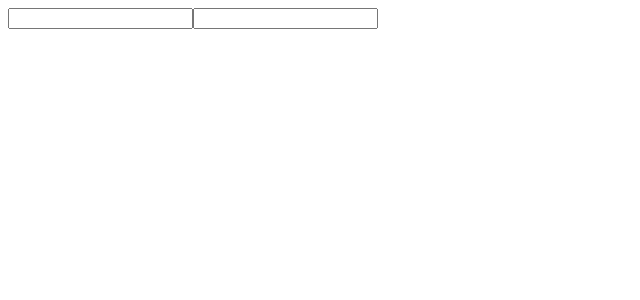
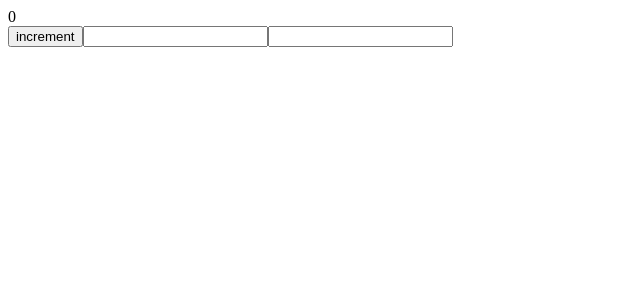
Before and after one commit to BDventures/BDventures, a React app in the folder client/: page / in a window 1280 px wide. Shown: the top 300 px of the page, without its empty margins (0-640 px from the left). Built offline with nearby package versions, Linux system fonts and the light colour scheme; the HTML template or start-up script is replaced by a standard one.

Commit message:
[edit] react hooks usages

```diff
--- a/client/src/components/ReactHooks/index.jsx
+++ b/client/src/components/ReactHooks/index.jsx
@@ -1,38 +1,28 @@
-import React, { useState } from "react";
+import React, { useState, useEffect } from "react";
 import {useForm} from './userForm.jsx';
+import {useCount} from './userCount.jsx';
+import axios from 'axios'
 
 const ReactHooks = () => {
-  //button onClick = (setCount(count+1))
+  const [values, handleChange] = useForm({email: '', password: ''})
+  const [number, setNumber] = useCount(0)
 
-  //const [{count, count2}, setCount] = useState({count: 10, count2: 20})
-  //if you want to update only one and keep the count2 value
-  //setCount(currentState => ({...currentState, count: currentState.count +1}))
+  //useEffect = everytime a component renders or re-renders, this fn will get called
+  useEffect(() => {
+    console.log('render')
 
-  //you can have as many useState as you want
-  // const [count, setCount] = useState(10);
+    //the return is called a clean-up function, which means
+    //you can add all your clean up logic
+    return () => {
+      console.log('unmount')
+    }
+  }, [number])
 
-
-//   const [email, setEmail] = useState("")
-//   const [password, setPassword] = useState("")
-
-//   <input
-//   name="email"
-//   value={email}
-//   onChange={e => setEmail(e.target.value)}
-// </input>
-// <input
-//   type="password"
-//   name="password"
-//   value={password}
-//   onChange={e => setPassword(e.target.value)}
-// ></input>
-
-  const [values, handleChange] = useForm({email: '', password: ''})
   return (
     <div>
-      {/* <button onClick={() => setCount(currentCount => currentCount+1)}>+</button>
-      {count}
-      <button onClick={() => setCount(currentCount => currentCount-1)}>-</button> */}
+
+      <div>{number}</div>
+      <button onClick={setNumber}>increment</button>
 
       <input
         name="email"
--- /dev/null
+++ b/client/src/components/ReactHooks/userCount.jsx
@@ -0,0 +1,9 @@
+import {useState} from 'react'
+
+export const useCount = (num) => {
+  const [number, setNumber] = useState(num)
+
+  return [number, () => {
+    setNumber(c => c+1)
+  }]
+}
--- a/client/src/components/ReactHooks/userForm.jsx
+++ b/client/src/components/ReactHooks/userForm.jsx
@@ -6,7 +6,7 @@ export const useForm = (initialValues) => {
   return [values, e => {
     setValues({
       ...values,
-      [e.target.name]: e.target.value
+      [e.target.name] : e.target.value
     })
   }]
 }
--- a/client/src/components/User/UserRegister.jsx
+++ b/client/src/components/User/UserRegister.jsx
@@ -35,7 +35,7 @@ class UserRegister extends Component {
     console.log(this.props.stateInfo.name, prevProps.stateInfo.name, 'props vs prevProps, you can see this if you cross out the SetState below')
     if(this.props.stateInfo !== prevProps.stateInfo) {
       this.setState({
-        counter: counter+1
+        counter: this.state.counter+1
       })
     }
     if(this.props.stateInfo.userInfoFilled !== prevProps.stateInfo.userInfoFilled) this.enableButton()
```
